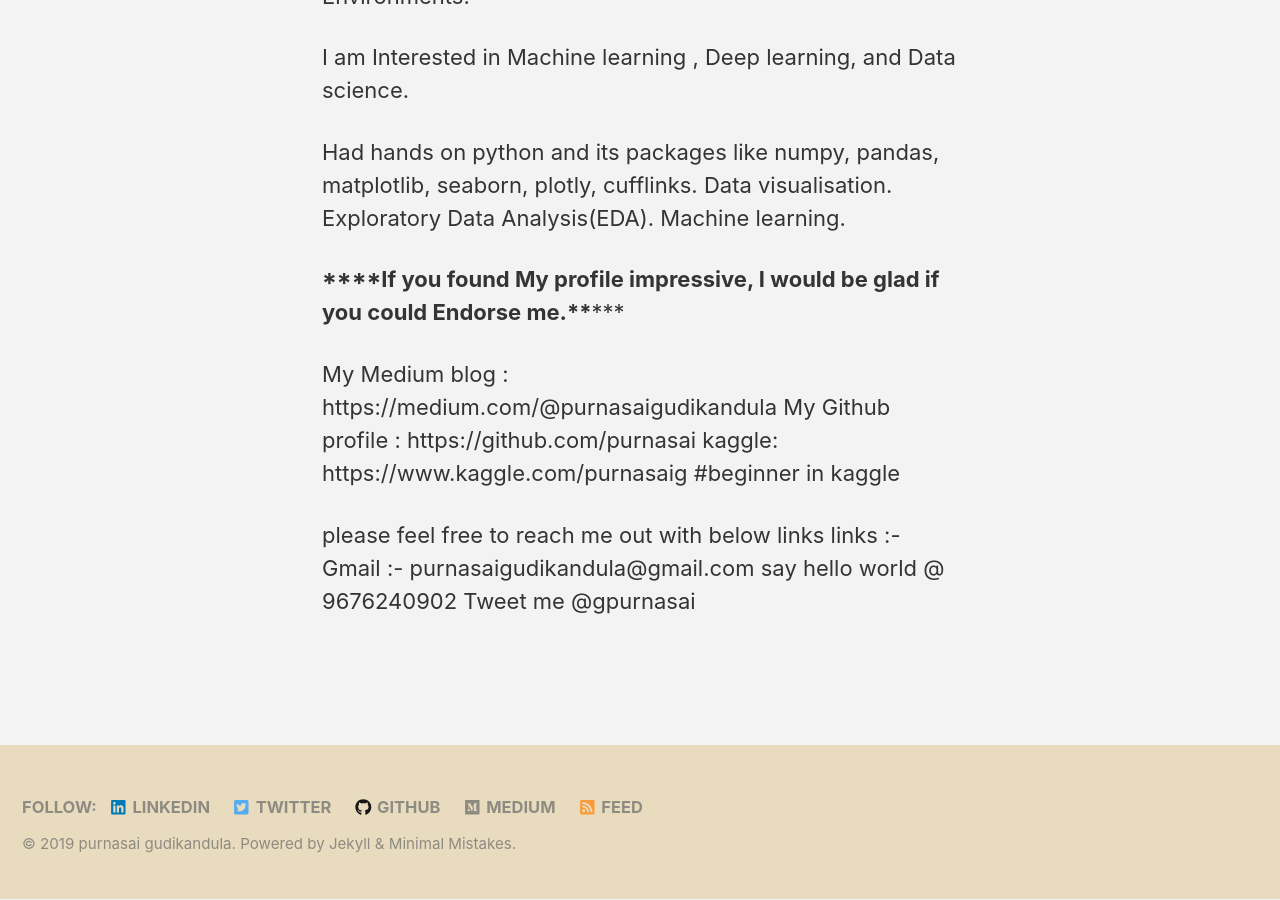
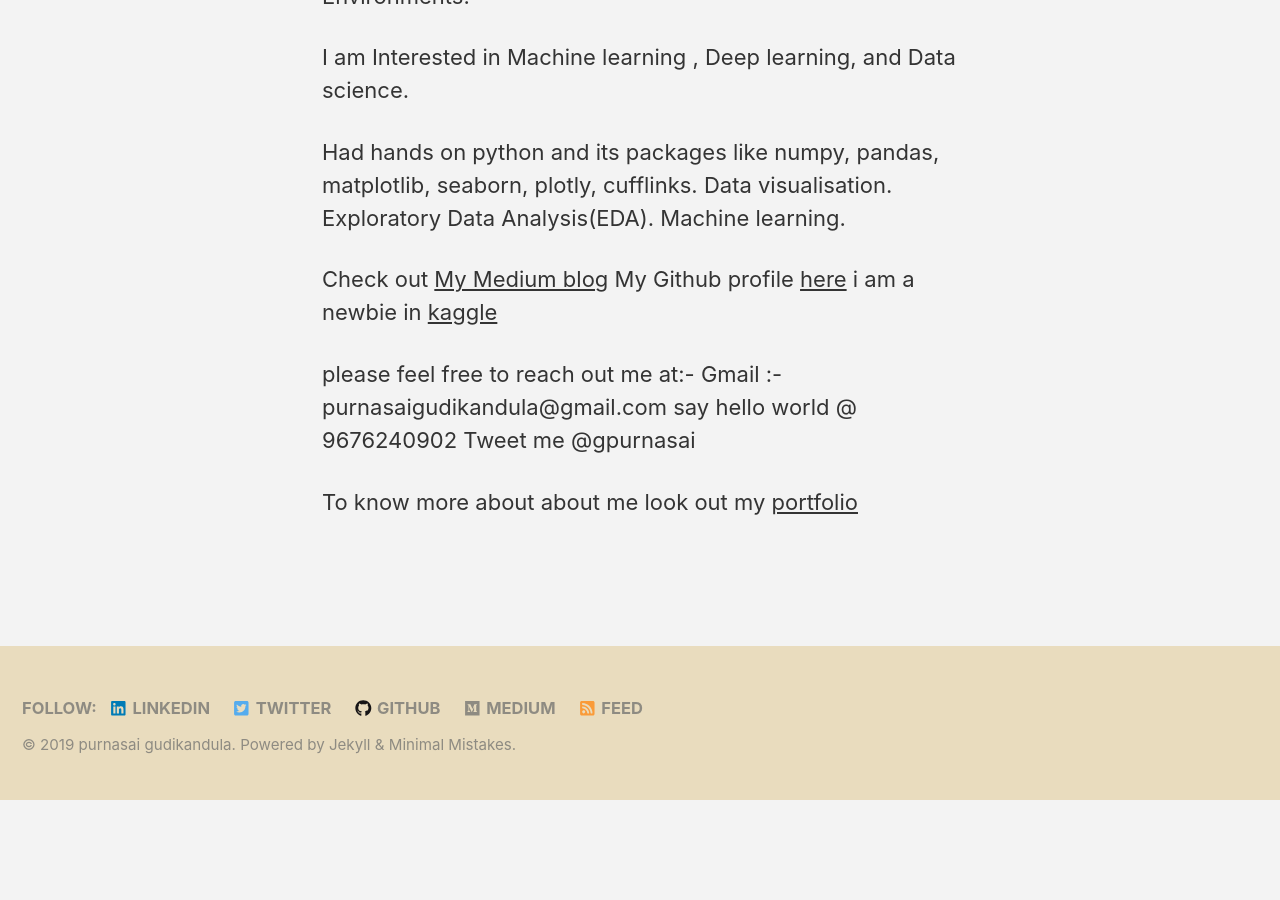
Before and after one commit to purnasai/purnasai.github.io, a Jekyll site: the page built from about/index.md, in a window 1280 px wide and 900 px high, scrolled down 1689 px. Built offline with Jekyll 4.4.1, drawn with Linux system fonts in a browser that asks for light colours; cached includes are drawn as plain includes; after the commit the page ends 2490 px from its top, so only the background shows below that.

Commit message:
about changed

```diff
--- a/about/index.md
+++ b/about/index.md
@@ -25,13 +25,13 @@ header:
  Exploratory Data Analysis(EDA).
  Machine learning.
 
-**********If you found My profile impressive, I would be glad if you could Endorse me.***********
+Check out [My Medium blog](https://medium.com/@purnasaigudikandula)
+My Github profile [here](https://github.com/purnasai)
+i am a newbie in [kaggle](https://www.kaggle.com/purnasaig)
 
-My Medium blog : https://medium.com/@purnasaigudikandula
-My Github profile : https://github.com/purnasai
-kaggle: https://www.kaggle.com/purnasaig #beginner in kaggle
-
-please feel free to reach me out with below links links :-
+please feel free to reach out me at:-
 Gmail :- purnasaigudikandula@gmail.com
 say hello world @ 9676240902
 Tweet me @gpurnasai
+
+To know more about about me look out my [portfolio](https://purnasai.github.io/portfolio/)
```
